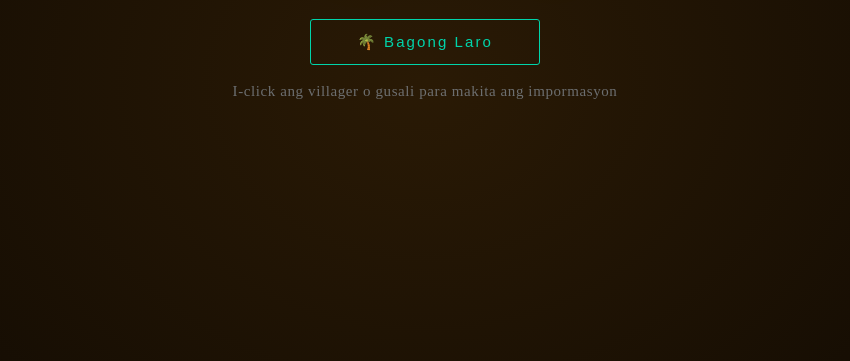
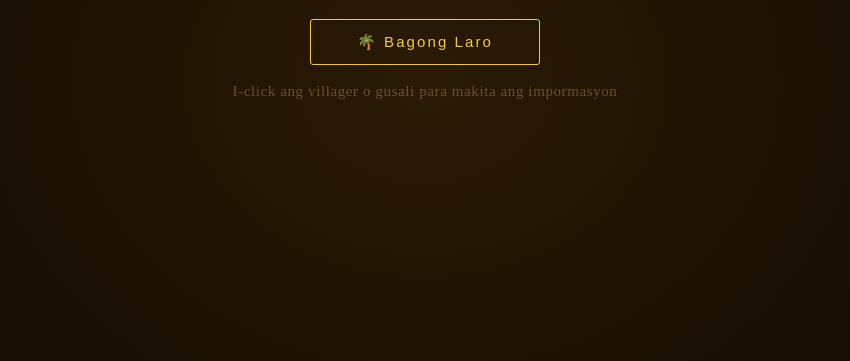
Before and after one commit to Antrax-Inhaler/village-simulator-philippines, a plain HTML site: page index.html in a window 1280 px wide. Shown: the part 439-800 px from the top of the page, without its empty margins (215-1065 px from the left). Drawn offline with Linux system fonts and the light colour scheme; a web font is replaced by a local one.

Commit message:
fix: change the root color to normal theme

```diff
--- a/render/camera.js
+++ b/render/camera.js
@@ -3,7 +3,7 @@ import { clamp, lerp } from '../utils/perspective.js';
 export var WORLD_W = 1280;
 export var WORLD_H = 720;
 
-var MIN_ZOOM = 1.0;  // Default value
+var MIN_ZOOM = .7;  // Default value
 var MAX_ZOOM = 4.0;
 
 export var cam = {
--- a/style.css
+++ b/style.css
@@ -10,17 +10,17 @@
 }
 
 :root {
-  --clr-bg:          #0f1117;
-  --clr-panel:       #161b22f0;
-  --clr-panel-border:#2d333b;
-  --clr-accent:      #00d4aa;
-  --clr-accent-dim:  #008a70;
-  --clr-text:        #e6edf3;
-  --clr-text-dim:    #8b949e;
-  --clr-gold:        #ffca28;
-  --clr-rice:        #7ee787;
-  --clr-danger:      #f85149;
-  --clr-success:     #3fb950;
+  --clr-bg:          #1a1008;
+  --clr-panel:       #0d0804f0;
+  --clr-panel-border:#2a1808;
+  --clr-accent:      #f5c842;
+  --clr-accent-dim:  #c49a4e;
+  --clr-text:        #e8d4a0;
+  --clr-text-dim:    #8a6a3a;
+  --clr-gold:        #ffcc44;
+  --clr-rice:        #88dd88;
+  --clr-danger:      #e74c3c;
+  --clr-success:     #44aa44;
   --radius-sm:       3px;
   --radius-md:       6px;
   --font-display:    'Slackey', sans-serif;
```
Also changed, not shown: 2 other files.
